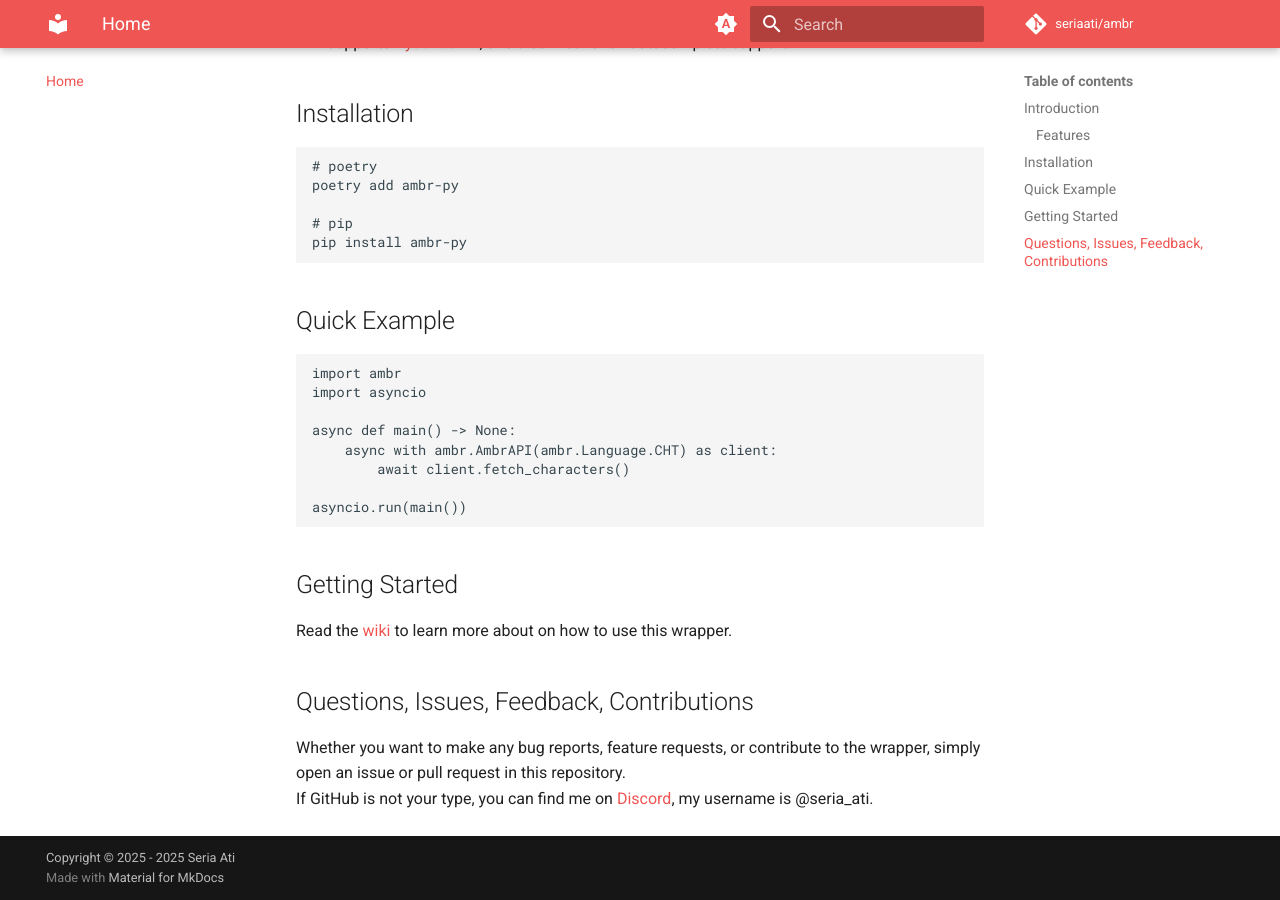
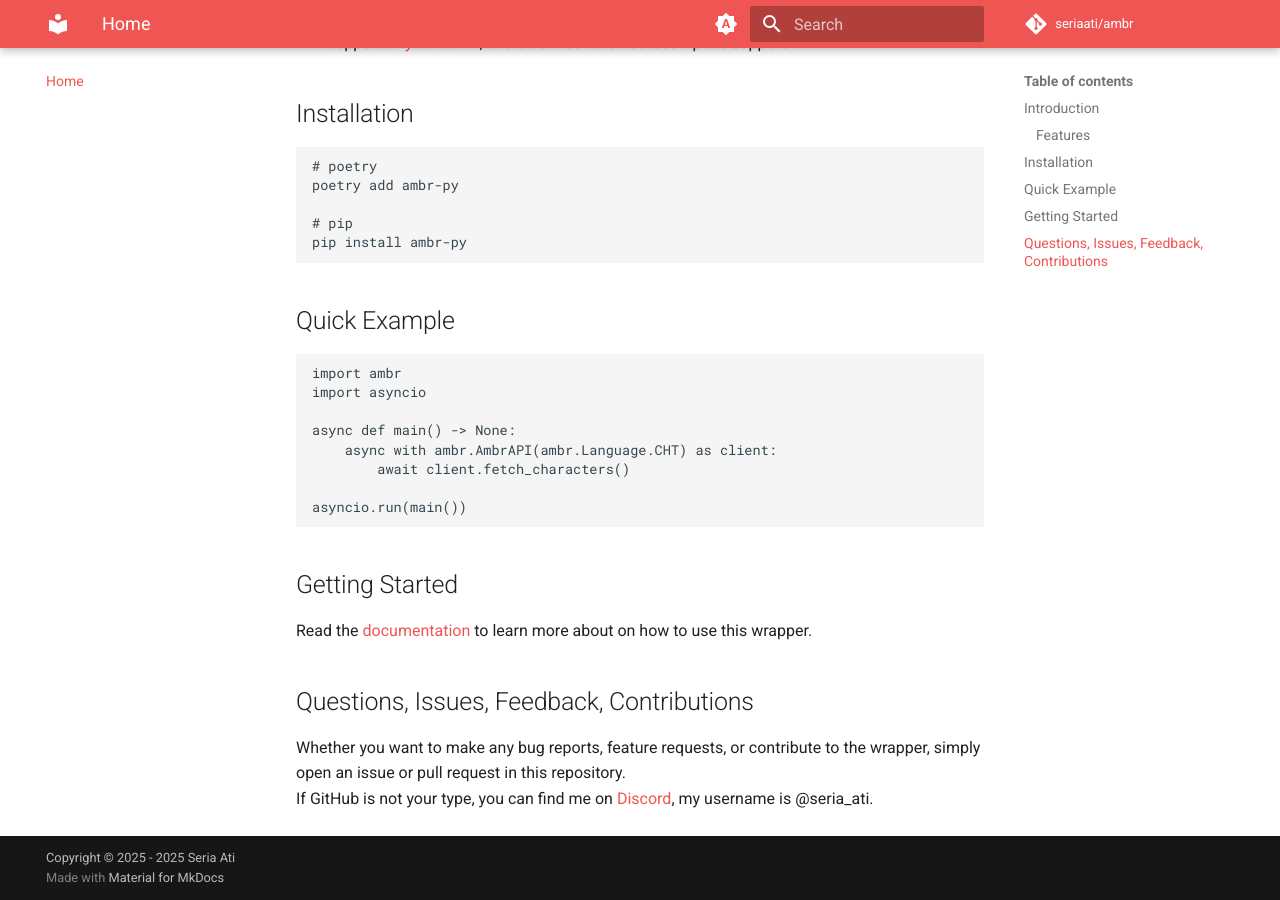
Before and after one commit to seriaati/ambr, an MkDocs documentation site: the page built from docs/index.md, in a window 1280 px wide and 900 px high, scrolled down 672 px. Built offline with MkDocs 1.6.1 and Material for MkDocs 9.7.7, drawn with Linux system fonts in a browser that asks for light colours; comment, search, counter and statistics services are not loaded.

Commit message:
docs: Update docs URL

```diff
--- a/docs/index.md
+++ b/docs/index.md
@@ -43,7 +43,7 @@
 
 ## Getting Started
 
-Read the [wiki](https://github.com/seriaati/ambr/wiki) to learn more about on how to use this wrapper.
+Read the [documentation](https://seria.is-a.dev/ambr) to learn more about on how to use this wrapper.
 
 ## Questions, Issues, Feedback, Contributions
 
```
Also changed, not shown: README.md (+1 -1 lines).
